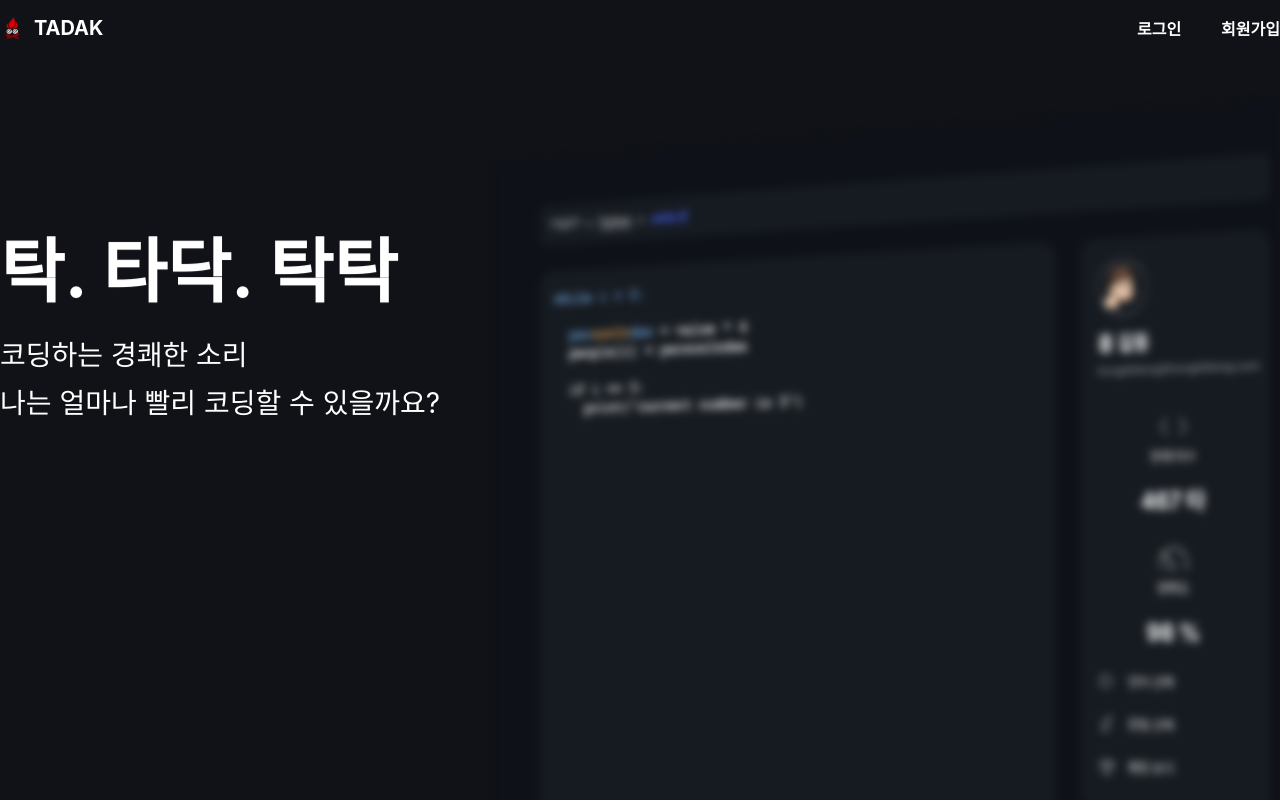
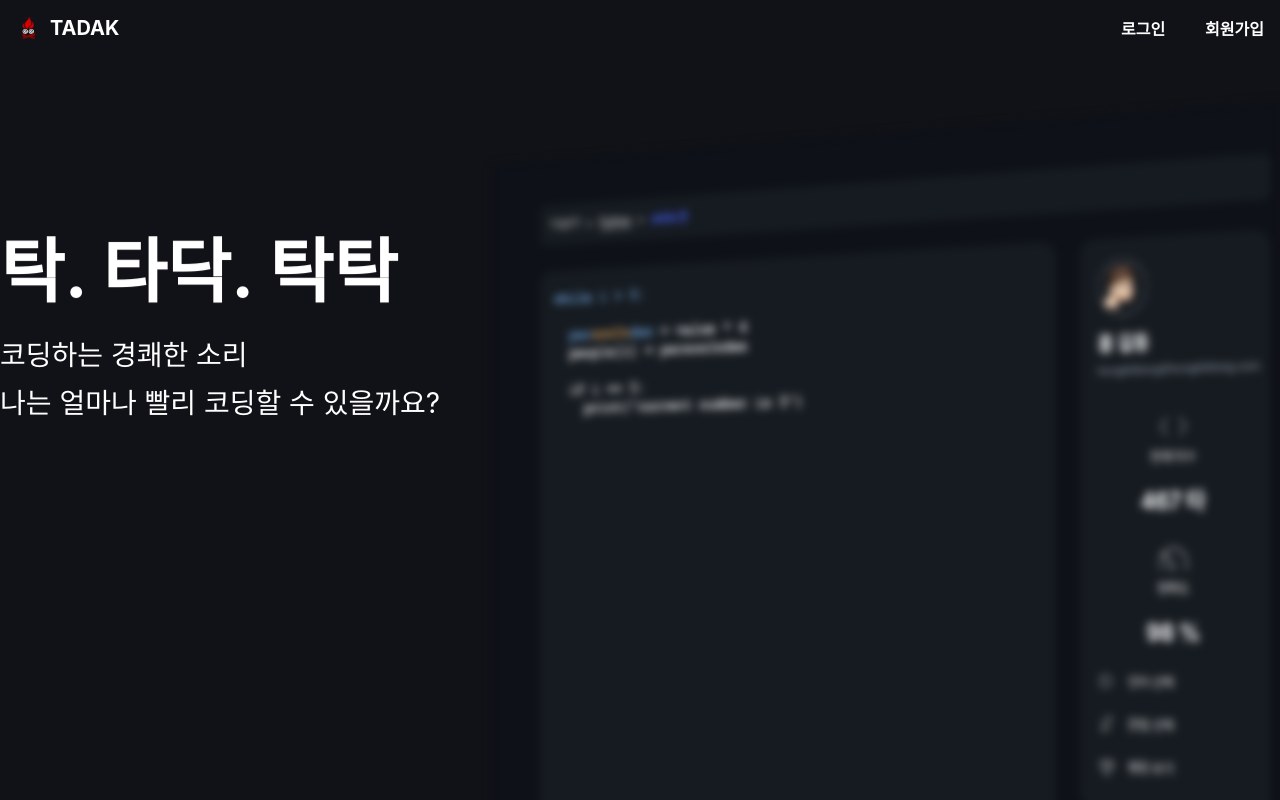
Before and after one commit to team-tadak/tadak-frontend, a React (Create React App) app: page / in a window 1280 px wide. Shown: the top 800 px of the page. Built offline with nearby package versions, Linux system fonts and the light colour scheme; a web font is replaced by a local one.

Commit message:
fix: NavBar 에 양 옆 padding 없는 문제 수정

```diff
--- a/src/components/common/NavBar/styles.js
+++ b/src/components/common/NavBar/styles.js
@@ -3,7 +3,7 @@ import { NAVBAR_HEIGHT } from "constants/navbar";
 
 export const StyledNavBar = styled.header`
   position: fixed;
-  padding: 16px 0;
+  padding: 16px;
   width: 100%;
   height: ${NAVBAR_HEIGHT}px;
   background-color: ${({ theme, transparent }) =>
```
